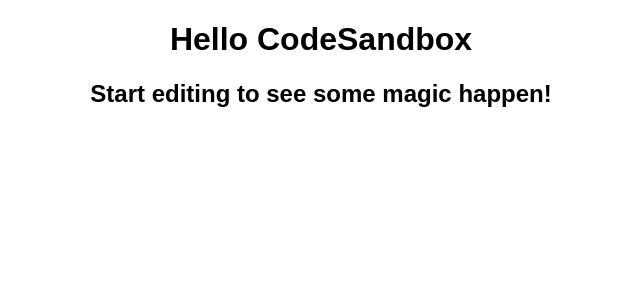
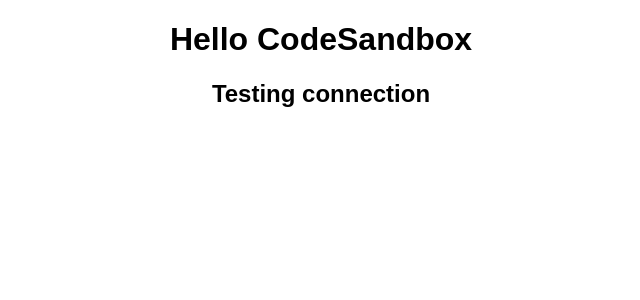
Before and after one commit to Nguyenpham1008/aqua-water-purifier, a React (Create React App) app: page / in a window 1280 px wide. Shown: the top 300 px of the page, without its empty margins (319-959 px from the left). Built offline with nearby package versions, Linux system fonts and the light colour scheme.

Commit message:
test connection

```diff
--- a/src/App.js
+++ b/src/App.js
@@ -4,7 +4,7 @@
   return (
     <div className="App">
       <h1>Hello CodeSandbox</h1>
-      <h2>Start editing to see some magic happen!</h2>
+      <h2>Testing connection</h2>
     </div>
   );
 }
```
